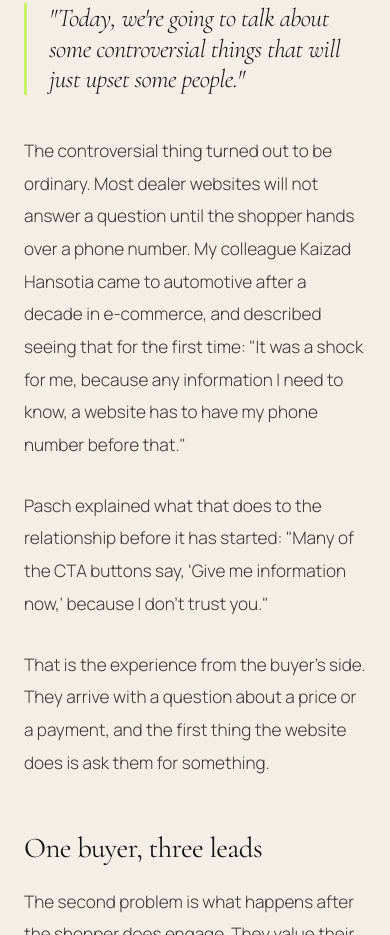
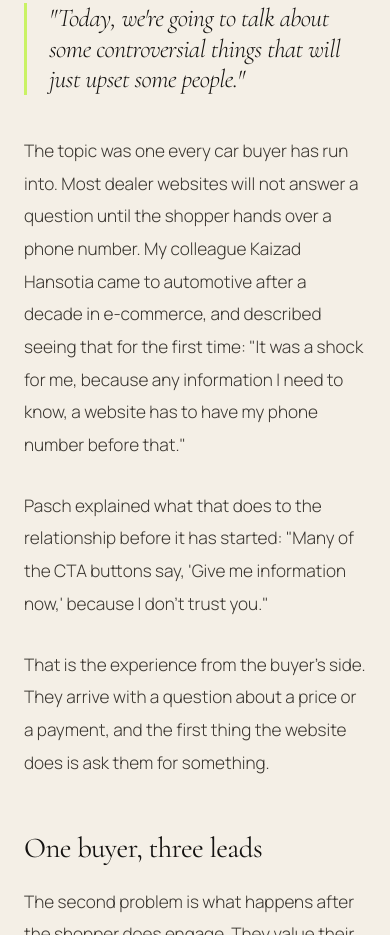
Before and after one commit to prashantramani9-jpg/prashantramani.github.io, a plain HTML site: page car-buying-experience-mrc-2026/index.html in a window 390 px wide. Shown: the part 2066-3001 px from the top of the page. Drawn offline with nearby package versions, Linux system fonts and the light colour scheme.

Commit message:
Update: What the Car Buyer Still Puts Up With
Reword the sentence introducing the phone number gate.

Co-Authored-By: Claude Fable 5.2 <noreply@anthropic.com>

```diff
--- a/car-buying-experience-mrc-2026/index.html
+++ b/car-buying-experience-mrc-2026/index.html
@@ -561,7 +561,7 @@
 
         <div class="pullquote">"Today, we're going to talk about some controversial things that will just upset some people."</div>
 
-        <p>The controversial thing turned out to be ordinary. Most dealer websites will not answer a question until the shopper hands over a phone number. My colleague Kaizad Hansotia came to automotive after a decade in e-commerce, and described seeing that for the first time: "It was a shock for me, because any information I need to know, a website has to have my phone number before that."</p>
+        <p>The topic was one every car buyer has run into. Most dealer websites will not answer a question until the shopper hands over a phone number. My colleague Kaizad Hansotia came to automotive after a decade in e-commerce, and described seeing that for the first time: "It was a shock for me, because any information I need to know, a website has to have my phone number before that."</p>
 
         <p>Pasch explained what that does to the relationship before it has started: "Many of the CTA buttons say, 'Give me information now,' because I don't trust you."</p>
 
```
